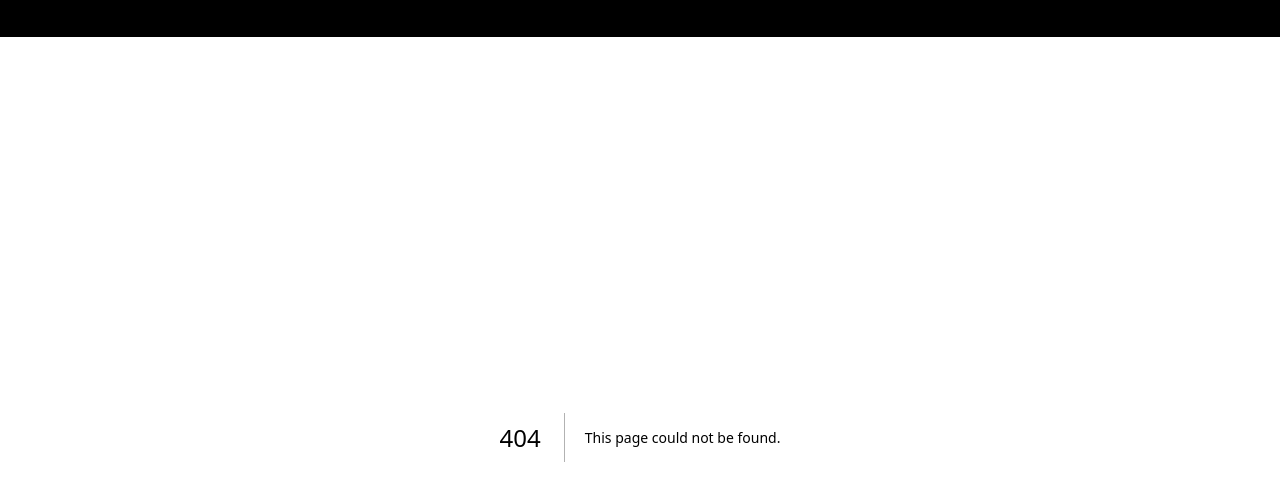
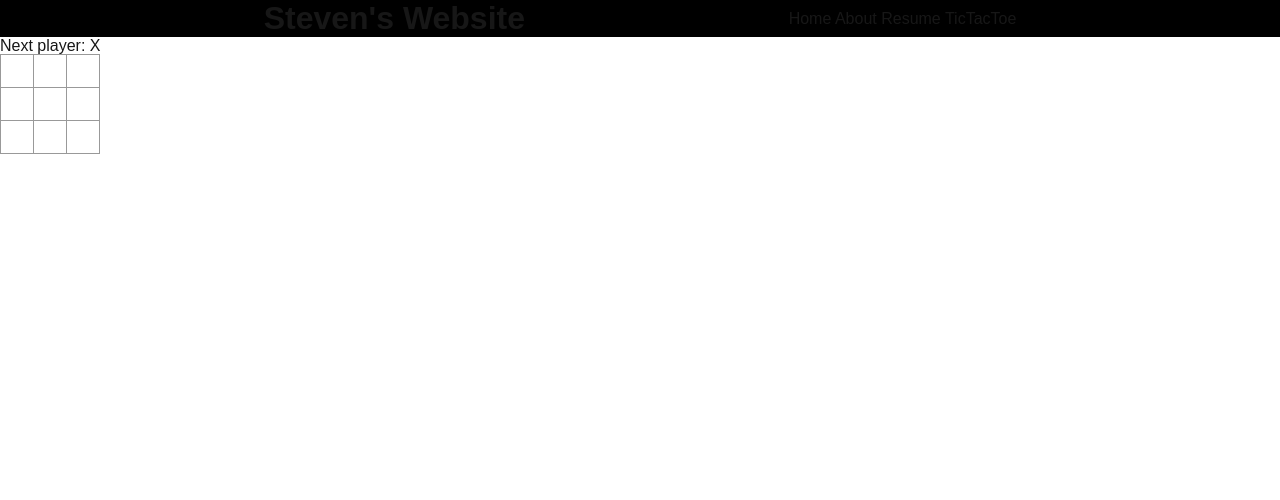
Before and after one commit to speedisparrow/mini-dashboard, a Next.js app: page /TicTacToe in a window 1280 px wide. Before the commit this address had no page. Shown: the top 500 px of the page. Built offline with nearby package versions, Linux system fonts and the light colour scheme.

Commit message:
feat: update tictactoe with everything but history

```diff
--- a/app/TicTacToe.tsx
+++ /dev/null
@@ -1,6 +0,0 @@
-import { useState } from "react";
-
-export default function Square() {
-    return
-    <button className="square">X</button>
-}
--- /dev/null
+++ b/app/TicTacToe/page.tsx
@@ -0,0 +1,86 @@
+"use client";
+import Image from "next/image";
+import styles from "./page.module.css";
+
+import { useState } from "react";
+//Square function takes in value and onSquareClick from each button
+function Square({ value, onSquareClick }) {
+  return (
+    <button className="square" onClick={onSquareClick}>
+      {value}
+    </button>
+  );
+}
+export default function Board() {
+        //declare array of 9 w/ null values and xIsNext as true. Use state keeps it dynamic
+        const [squares, setSquares] = useState(Array(9).fill(null));
+        const [xIsNext, setXISNext] = useState(true);
+        //set winner to what winner function finds
+        const winner = calculateWinner(squares);
+        //status bar
+        let status;
+        if (winner) {
+            status = "Winner: " + winner;
+        } else {
+            status = "Next player: " + (xIsNext ? "X" : "O");
+        }
+        //if square is full or if calculateWinner is truthy, return early
+    // i here just gets replaced with whatever value handleClick is passed
+    function handleClick(i) {
+        if (squares[i] || calculateWinner(squares)) {
+        return;
+        }
+        //duplicate array
+        const nextSquares = squares.slice();
+        if (xIsNext) {
+        nextSquares[i] = "X";
+        } else {
+        nextSquares[i] = "O";
+        }
+        //every other turn xIsNext == true
+        setSquares(nextSquares);
+        setXISNext(!xIsNext);
+}
+
+  return (
+    <>
+      <div className="status">{status}</div>
+      {/* () => is an arrow function, code after the arrow runs on click */}
+      <div className="board-row">
+        <Square value={squares[0]} onSquareClick={() => handleClick(0)} />
+        <Square value={squares[1]} onSquareClick={() => handleClick(1)} />
+        <Square value={squares[2]} onSquareClick={() => handleClick(2)} />
+      </div>
+      <div className="board-row">
+        <Square value={squares[3]} onSquareClick={() => handleClick(3)} />
+        <Square value={squares[4]} onSquareClick={() => handleClick(4)} />
+        <Square value={squares[5]} onSquareClick={() => handleClick(5)} />
+      </div>
+      <div className="board-row">
+        <Square value={squares[6]} onSquareClick={() => handleClick(6)} />
+        <Square value={squares[7]} onSquareClick={() => handleClick(7)} />
+        <Square value={squares[8]} onSquareClick={() => handleClick(8)} />
+      </div>
+    </>
+  );
+}
+
+function calculateWinner(squares) {
+  const lines = [
+    [0, 1, 2],
+    [3, 4, 5],
+    [6, 7, 8],
+    [0, 3, 6],
+    [1, 4, 7],
+    [2, 5, 8],
+    [0, 4, 8],
+    [2, 4, 6],
+  ];
+  for (let i = 0; i < lines.length; i++) {
+    const [a, b, c] = lines[i];
+    if (squares[a] && squares[a] === squares[b] && squares[a] === squares[c]) {
+      return squares[a];
+    }
+  }
+  return null;
+}
--- a/app/globals.css
+++ b/app/globals.css
@@ -47,3 +47,25 @@
     color-scheme: dark;
   }
 }
+
+.square {
+  background: #fff;
+  border: 1px solid #999;
+  float: left;
+  font-size: 24px;
+  font-weight: bold;
+  line-height: 34px;
+  height: 34px;
+  margin-right: -1px;
+  margin-top: -1px;
+  padding: 0;
+  text-align: center;
+  width: 34px;
+  color: black;
+}
+
+.board-row:after {
+  clear: both;
+  content: '';
+  display: table;
+}
--- a/app/page.module.css
+++ b/app/page.module.css
@@ -148,3 +148,24 @@
   padding: 0.1em 0.4em;
   border-radius: 6px;
 }
+
+.square {
+  background: #fff;
+  border: 1px solid #999;
+  float: left;
+  font-size: 24px;
+  font-weight: bold;
+  line-height: 34px;
+  height: 34px;
+  margin-right: -1px;
+  margin-top: -1px;
+  padding: 0;
+  text-align: center;
+  width: 34px;
+}
+
+.board-row:after {
+  clear: both;
+  content: '';
+  display: table;
+}
```
